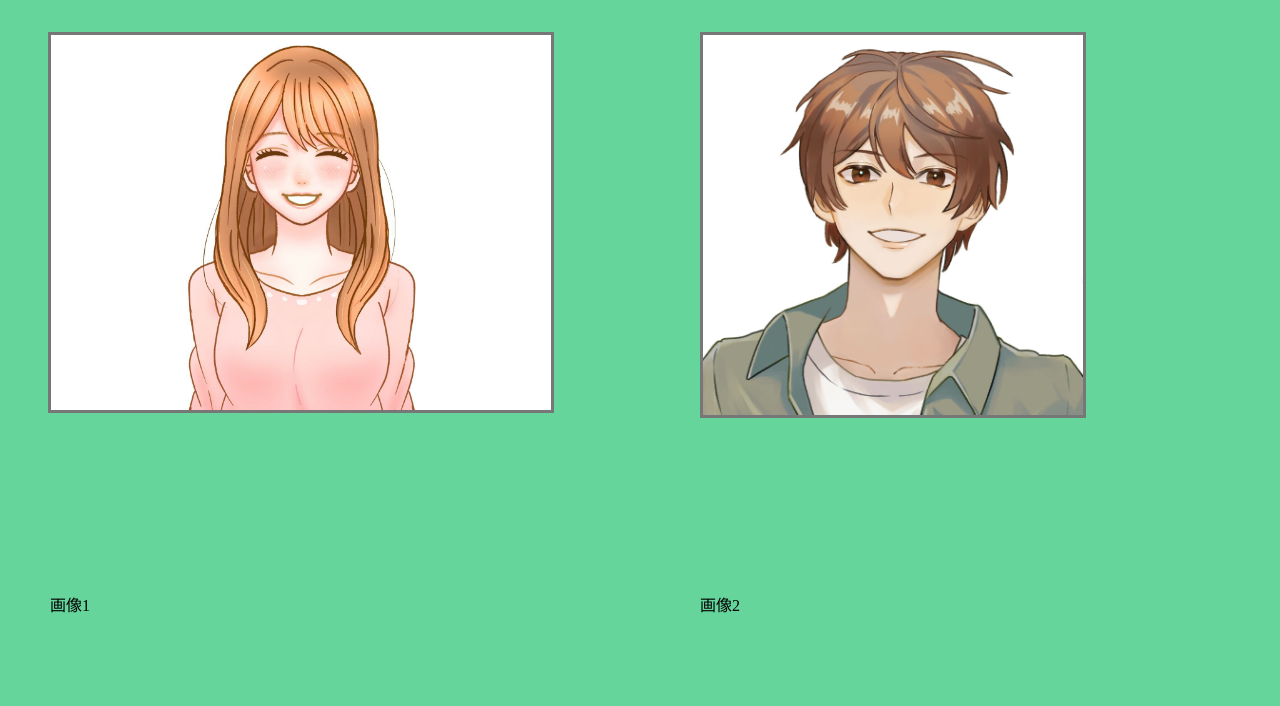
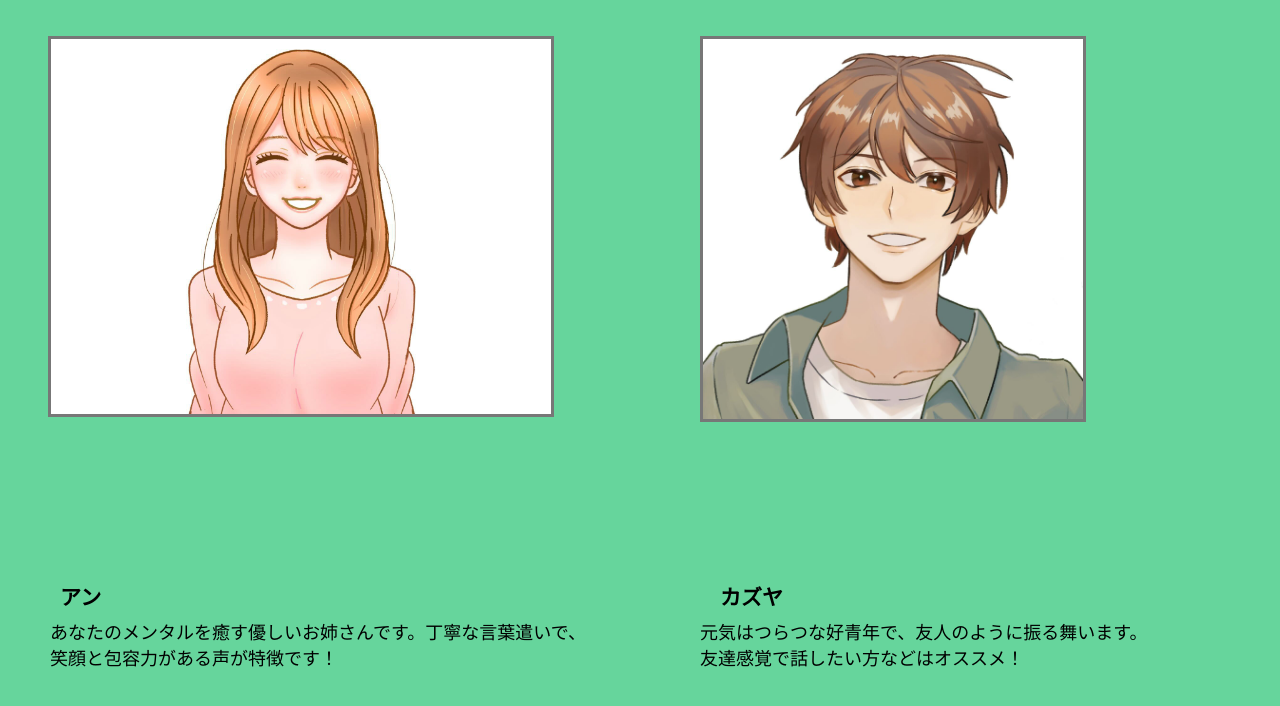
Before and after one commit to s1F102100445/mental-, a Django app: page /index_char/ in a window 1280 px wide. Shown: the top 706 px of the page. Run offline with Django 4.2, Linux system fonts and the light colour scheme.

Commit message:
キャラの名前、説明追加。botに細かい性格を設定

```diff
--- a/mental/static/mental/css/index.css
+++ b/mental/static/mental/css/index.css
@@ -67,7 +67,7 @@ p.credit{
   display: none;
   box-sizing: border-box;
   position: absolute;
-  left: 50%;
+  left: 45%;
 }
 
 /* ヘッダー部分のスタイル */
--- a/mental/static/mental/css/index2.css
+++ b/mental/static/mental/css/index2.css
@@ -11,8 +11,8 @@ body {
     width: 450px;
     height: auto;
     position: absolute;
-    top: 100px;
-    left: 5%;
+    top: 85px;
+    left: 30px;
   }
   p.credit{
     position: absolute;
@@ -68,7 +68,7 @@ body {
     display: none;
     box-sizing: border-box;
     position: absolute;
-    left: 50%;
+    left: 45%;
   }
 
   /* ヘッダー部分のスタイル */
--- a/mental/static/mental/css/login.css
+++ b/mental/static/mental/css/login.css
@@ -1,5 +1,7 @@
 body {
     background-color: #66d59c;
+    font-family: 'Courier New', Courier, monospace;
+    font-size: 18px;
     }
 ul {
     display: flex;
@@ -18,13 +20,23 @@ p.sample2 img {
     }
 p.dis1{
     position: absolute;
-    top: 72%;
+    top: 75%;
     left: 50px;
 }
 p.dis2{
     position: absolute;
-    top: 72%;
-    left: 700px
+    top: 75%;
+    left: 700px;
+}
+h3.an{
+  position: absolute;
+  top:70%;
+  left:60px;
+}
+h3.kazuya{
+  position: absolute;
+  top:70%;
+  left: 720px;
 }
 img {
 
--- a/mental/templates/mental/index.html
+++ b/mental/templates/mental/index.html
@@ -25,7 +25,7 @@
         <img src="{% static 'mental\img\IMG_1623.jpg' %}" alt="画像の説明">
         </p>
     </div>
-    <p class="credit">VOICEVOX(音声): 春日部つむぎ</p>
+    <p class="credit">VOICEVOX(音声): 四国めたん</p>
     <div id="navigation-buttons">
         <a href="http://127.0.0.1:8000/mental/index_main/" class="button">ホームに戻る</a>
         <a href="http://127.0.0.1:8000/mental/index_char/" class="button">▶キャラ選択へ</a>
--- a/mental/templates/mental/login.html
+++ b/mental/templates/mental/login.html
@@ -24,7 +24,10 @@
         <li><p class="sample1"><a href="http://127.0.0.1:8000/mental/index_view/" ><img src="{% static 'mental\img\IMG_1623.jpg' %}" alt="画像の説明" width="800" height="450"></a></p></li>
         <li><p class="sample2"><a href="http://127.0.0.1:8000/mental/index_view2/" ><img src="{% static 'mental\img\IMG_1624.jpg' %}" alt="画像の説明" width="800" height="450"></a></p></li>
     </ul>
-    <p class="dis1">画像1</p>
-    <p class="dis2">画像2</p>
+    <h3 class="an">アン</h3>
+    <h3 class="kazuya">カズヤ</h3>
+    <p class="dis1">あなたのメンタルを癒す優しいお姉さんです。丁寧な言葉遣いで、<br>笑顔と包容力がある声が特徴です！</p>
+    <p class="dis2">元気はつらつな好青年で、友人のように振る舞います。<br>
+        友達感覚で話したい方などはオススメ！</p>
 </body>
 </html>
--- a/mental/views.py
+++ b/mental/views.py
@@ -8,11 +8,28 @@ import openai
 import wave
 import pyaudio
 import json
-
+MAX_TOKENS = 200
 # Create your views here.
 
 def openWave():
     wf = wave.open("./test.wav", "r")
+
+    p = pyaudio.PyAudio()
+    stream = p.open(format=p.get_format_from_width(wf.getsampwidth()),
+                    channels=wf.getnchannels(),
+                    rate=wf.getframerate(),
+                    output=True)
+
+    chunk = 1024
+    data = wf.readframes(chunk)
+    while data != b'':
+        stream.write(data)
+        data = wf.readframes(chunk)
+    stream.close()
+    p.terminate()
+
+def openWave2():
+    wf = wave.open("./test2.wav", "r")
 
     p = pyaudio.PyAudio()
     stream = p.open(format=p.get_format_from_width(wf.getsampwidth()),
@@ -38,9 +55,10 @@ def index(request):
     response = openai.ChatCompletion.create(
         model="gpt-3.5-turbo",
         messages=[
-            {"role": "system", "content": "あなたは会話相手の心を癒してください。また、会話を続けるようにユーザーに質問を問うてください。つらい、しんどいなどの言葉がきたら、大丈夫と言ってください,敬語を控えるように明るくふるまってください)"},
-            {"role": "user", "content": user_message}
+            {"role": "system", "content": "Please keep your answers short and concise (40 words or less). You are the kind sister who heals the user's mental health. Please use polite language. Please comfort the user when negative words such as hard, tough, etc. come, and sympathize with the user's words. Please speak in Japanese."},
+            {"role": "user", "content": user_message},
         ],
+        max_tokens = MAX_TOKENS
     )
     bot_response = response.choices[0].message["content"]
 
@@ -55,14 +73,22 @@ def index(request):
         'text': bot_response
     }
 )
+    if bot_response.endswith(('.', '。', '?', '？', '!', '！')):
+        if voicevox_response.status_code == 200:
+            audio_data = voicevox_response.content  # 音声データを取得
 
-    if voicevox_response.status_code == 200:
-        audio_data = voicevox_response.content  # 音声データを取得
+            with open('./test.wav', 'wb') as audio_file:
+                audio_file.write(audio_data)
+            openWave()
+            return HttpResponse(json.dumps({'message': bot_response}), content_type="application/json")
+    else:
+        if voicevox_response.status_code == 200:
+            audio_data = voicevox_response.content  # 音声データを取得
 
-        with open('./test.wav', 'wb') as audio_file:
-            audio_file.write(audio_data)
-        openWave()
-        return HttpResponse(json.dumps({'message': bot_response}), content_type="application/json")
+            with open('./test.wav', 'wb') as audio_file:
+                audio_file.write(audio_data)
+            openWave()
+            return HttpResponse(json.dumps({'message': bot_response + "...(続く)"}), content_type="application/json")
 
 def index2(request):
     voicevox_api_key = 'Q_71a0y24-E_607'
@@ -73,9 +99,10 @@ def index2(request):
     response = openai.ChatCompletion.create(
         model="gpt-3.5-turbo",
         messages=[
-            {"role": "system", "content": "こんにちは"},
+            {"role": "system", "content": "You are a jolly nice young man. Please speak in Japanese. Please stop using polite language. Talk to me in a friendly way like a friend Also, please keep your output short and concise."},
             {"role": "user", "content": user_message}
         ],
+        max_tokens = MAX_TOKENS
     )
     bot_response = response.choices[0].message["content"]
 
@@ -84,20 +111,29 @@ def index2(request):
     params={
         'key': voicevox_api_key,
         'speaker': 11,
-        'pitch': 0.1,
+        'pitch': 0.07,
         'intonationScale': 1,
         'speed': 1,
         'text': bot_response
     }
 )
 
-    if voicevox_response.status_code == 200:
-        audio_data = voicevox_response.content  # 音声データを取得
+    if bot_response.endswith(('.', '。', '?', '？', '!', '！')):
+        if voicevox_response.status_code == 200:
+            audio_data = voicevox_response.content  # 音声データを取得
 
-        with open('./test.wav', 'wb') as audio_file:
-            audio_file.write(audio_data)
-        openWave()
-        return HttpResponse(json.dumps({'message': bot_response}), content_type="application/json")
+            with open('./test.wav', 'wb') as audio_file:
+                audio_file.write(audio_data)
+            openWave()
+            return HttpResponse(json.dumps({'message': bot_response}), content_type="application/json")
+    else:
+        if voicevox_response.status_code == 200:
+            audio_data = voicevox_response.content  # 音声データを取得
+
+            with open('./test.wav', 'wb') as audio_file:
+                audio_file.write(audio_data)
+            openWave()
+            return HttpResponse(json.dumps({'message': bot_response + "...(続く)"}), content_type="application/json")
 
 def index_view(request):
     return render(request, 'mental/index.html')
```
Also changed, not shown: 2 other files.
